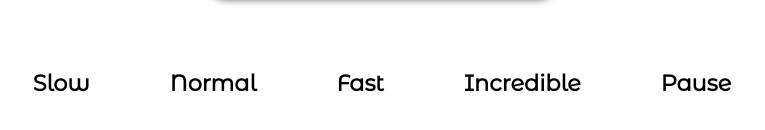
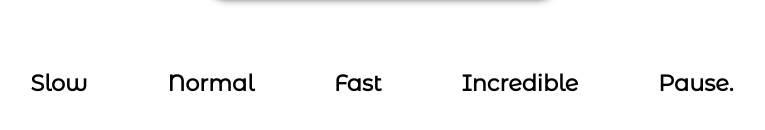
Before and after one commit to Valodev89/Color-generator, a plain HTML site: page index.html in a window 1280 px wide. Shown: the part 496-626 px from the top of the page, without its empty margins (258-1023 px from the left). Drawn offline with Linux system fonts and the light colour scheme.

Commit message:
rajout d'un point

```diff
--- a/index.html
+++ b/index.html
@@ -20,7 +20,7 @@
         <li id="normal">Normal</li>
         <li id="fast">Fast</li>
         <li id="incredible">Incredible</li>
-        <li id="pause">Pause</li>
+        <li id="pause">Pause.</li>
     </ul>
     <script src="index.js"></script>
 </body>
```
